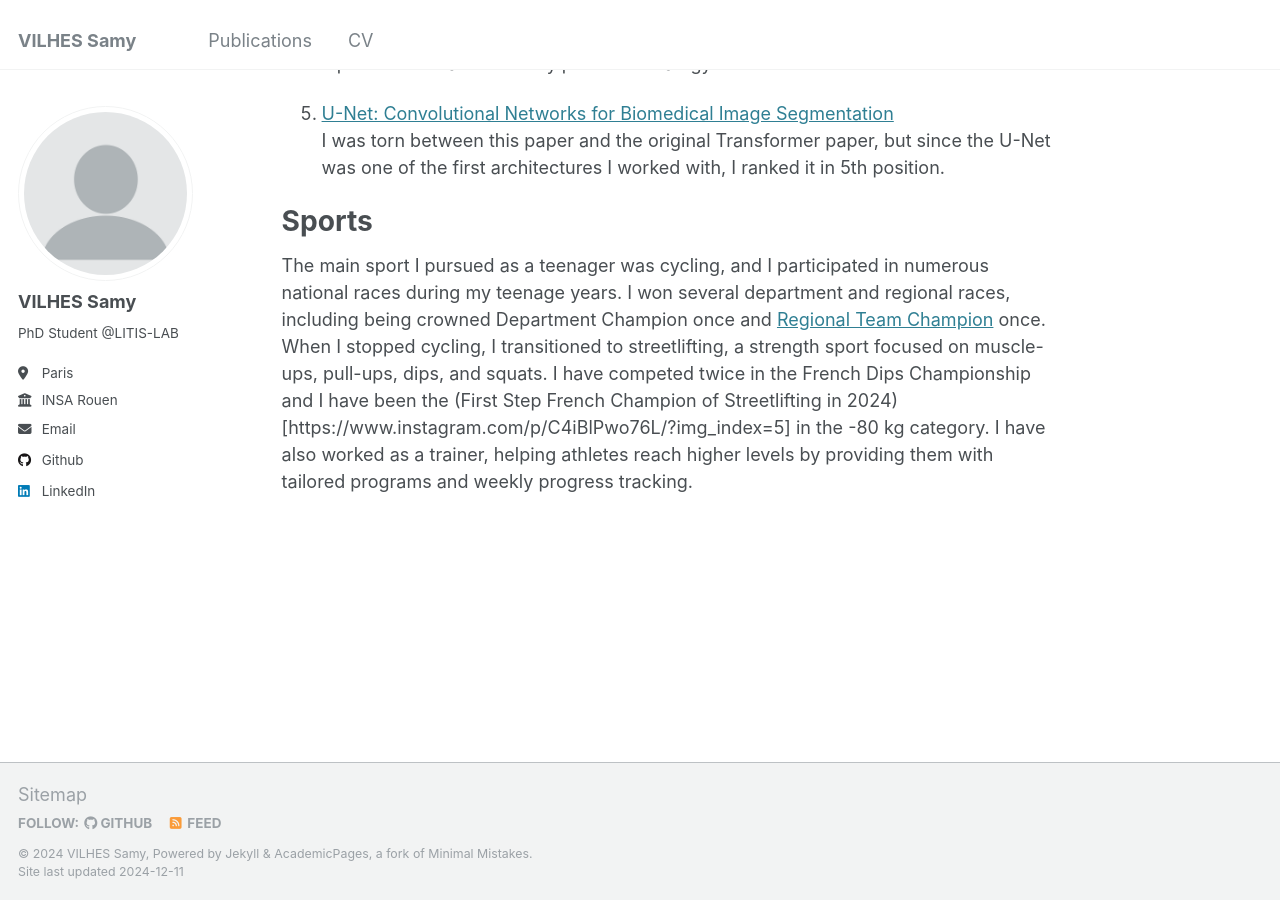
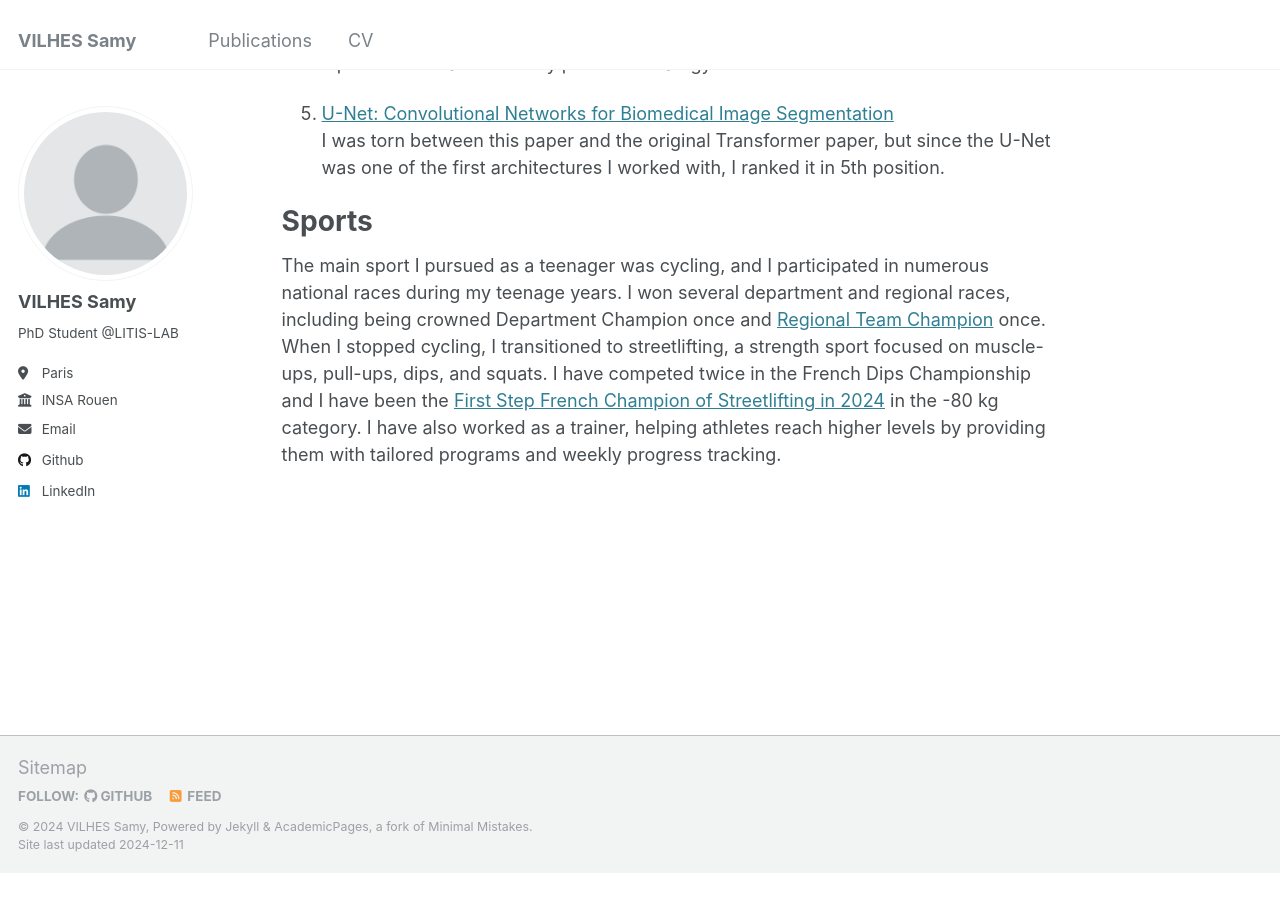
Before and after one commit to vilhess/vilhess.github.io, a Jekyll site: the page built from _pages/about.md, in a window 1280 px wide and 900 px high, scrolled down 1017 px. Built offline with Jekyll 4.4.1, drawn with Linux system fonts in a browser that asks for light colours; after the commit the page ends 1890 px from its top, so only the background shows below that.

Commit message:
Update about.md

```diff
--- a/_pages/about.md
+++ b/_pages/about.md
@@ -34,4 +34,4 @@ I am passionate about Artificial Intelligence. In my spare time, I enjoy buildin
 Sports
 ======
 The main sport I pursued as a teenager was cycling, and I participated in numerous national races during my teenage years. I won several department and regional races, including being crowned Department Champion once and [Regional Team Champion](https://www.facebook.com/573518262704708/photos/vilhes-se-r%C3%A9v%C3%A8lesamy-vilhes-vous-connaissiez-comme-beaucoup-vous-avez-appris-%C3%A0-l/998631540193376/) once.
-When I stopped cycling, I transitioned to streetlifting, a strength sport focused on muscle-ups, pull-ups, dips, and squats. I have competed twice in the French Dips Championship and I have been the (First Step French Champion of Streetlifting in 2024)[https://www.instagram.com/p/C4iBlPwo76L/?img_index=5] in the -80 kg category. I have also worked as a trainer, helping athletes reach higher levels by providing them with tailored programs and weekly progress tracking.
+When I stopped cycling, I transitioned to streetlifting, a strength sport focused on muscle-ups, pull-ups, dips, and squats. I have competed twice in the French Dips Championship and I have been the [First Step French Champion of Streetlifting in 2024](https://www.instagram.com/p/C4iBlPwo76L/?img_index=5) in the -80 kg category. I have also worked as a trainer, helping athletes reach higher levels by providing them with tailored programs and weekly progress tracking.
```
